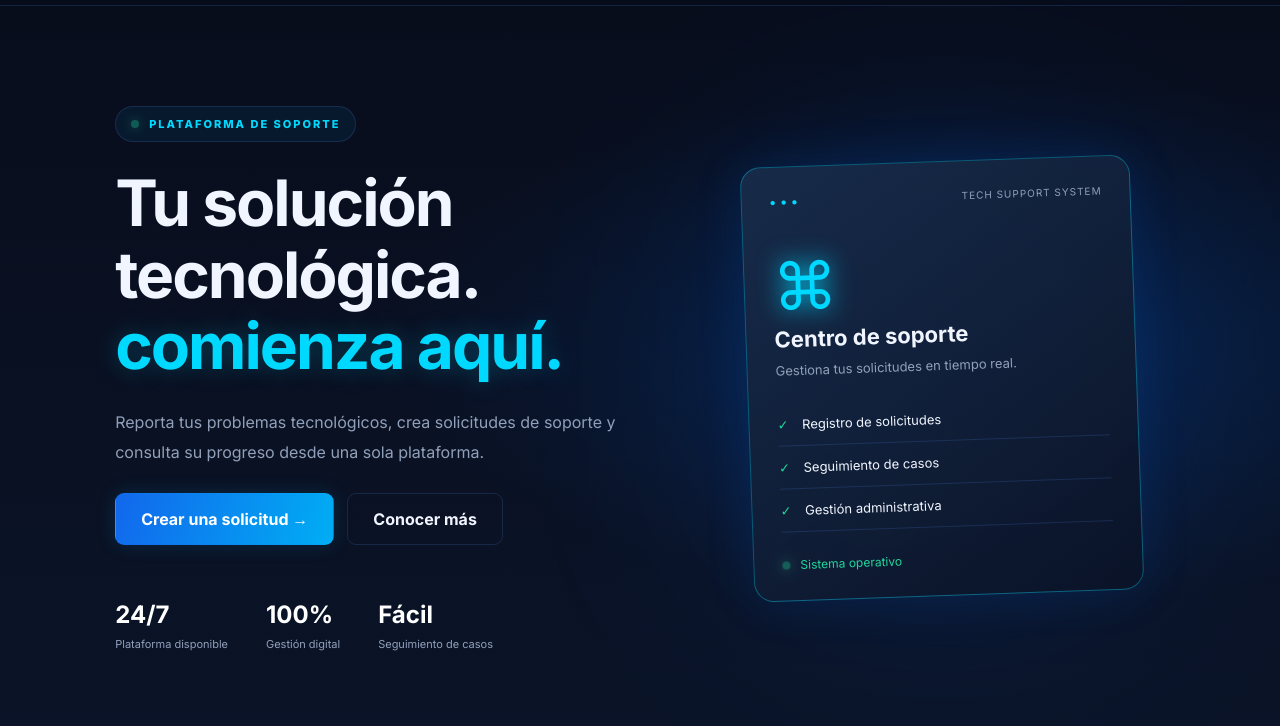
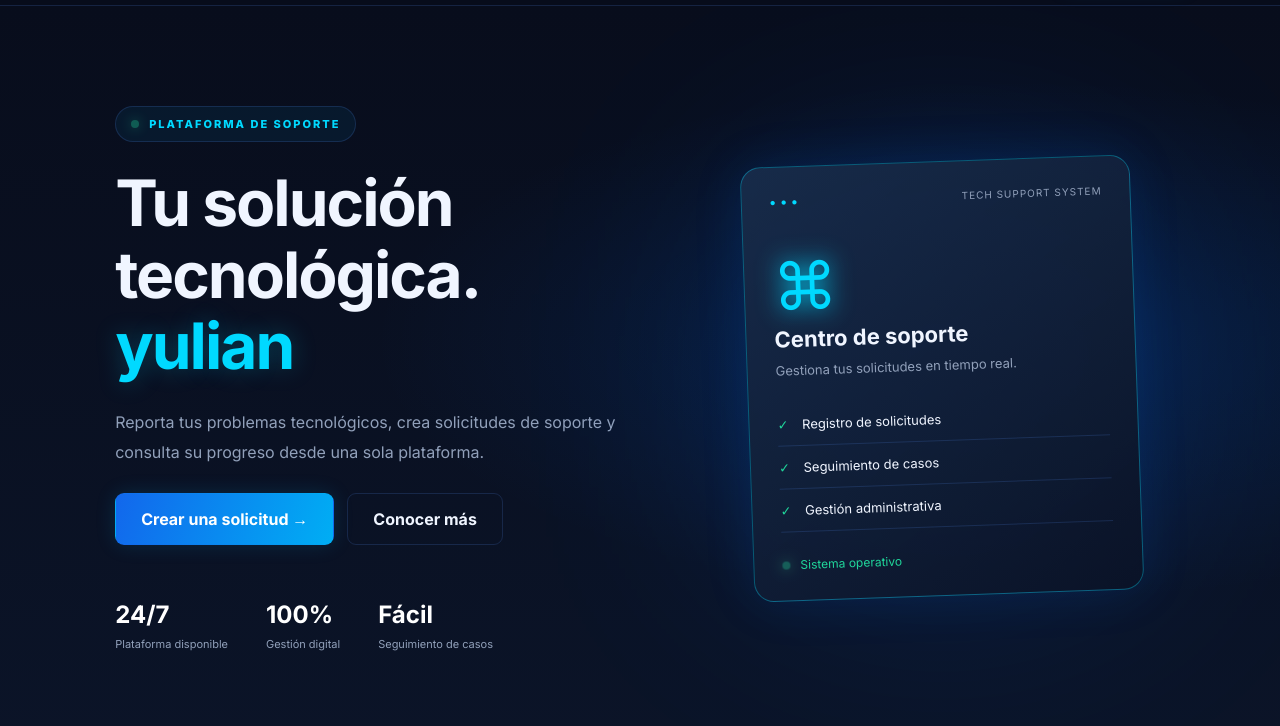
Before and after one commit to julonlondres-hash/tecny-soport, a plain HTML site: page index.html in a window 1280 px wide. Shown: the part 74-800 px from the top of the page. Drawn offline with Linux system fonts and the light colour scheme; a script that the page names is missing.

Commit message:
Actualizar página web

```diff
--- a/index.html
+++ b/index.html
@@ -41,7 +41,7 @@
 
                 <h1>
                     Tu solución tecnológica.
-                    <span>comienza aquí.</span>
+                    <span>yulian</span>
                 </h1>
 
                 <p>
```
